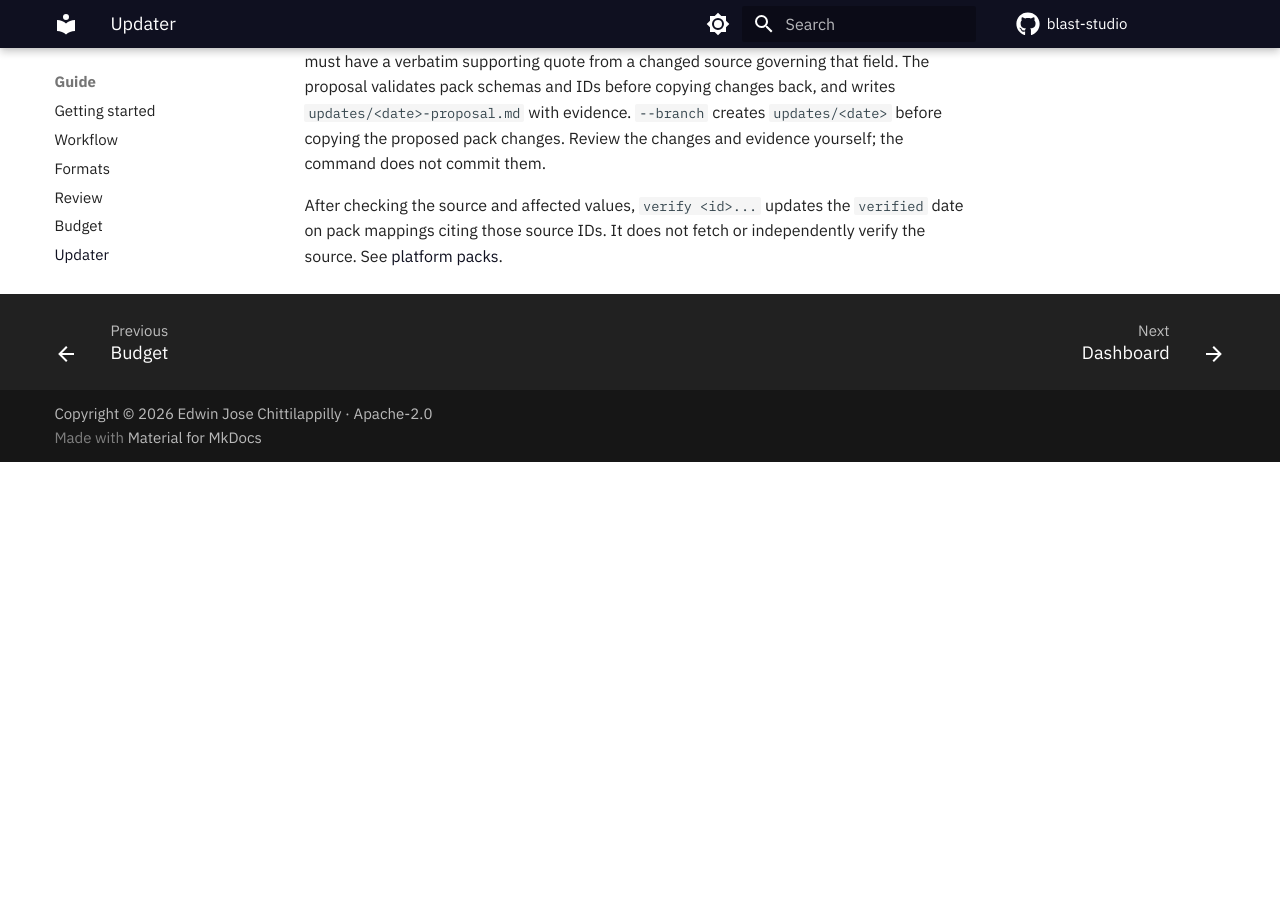
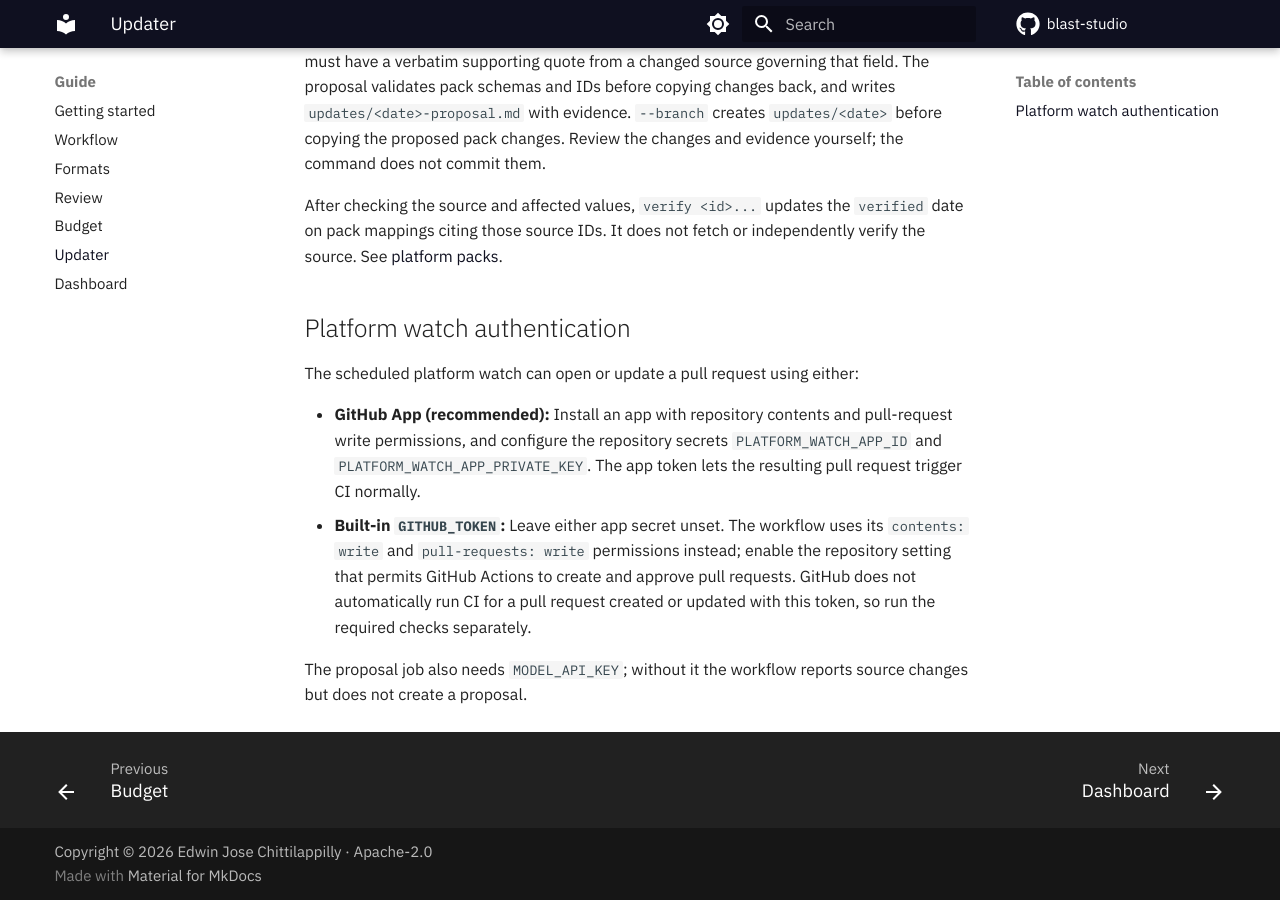
Before and after one commit to edwinjosechittilappilly/blast-studio, an MkDocs documentation site: the page built from docs/updater.md, in a window 1280 px wide and 900 px high, scrolled down 631 px. Built offline with MkDocs 1.6.1 and Material for MkDocs 9.7.7, drawn with Linux system fonts in a browser that asks for light colours; comment, search, counter and statistics services are not loaded; before the commit the page ends 1093 px from its top, so only the background shows below that.

Commit message:
Allow platform watch without GitHub App credentials

```diff
--- a/docs/updater.md
+++ b/docs/updater.md
@@ -14,3 +14,12 @@ bstudio sources verify source-id
 `propose` uses changed sources in the latest dated JSON report. It gives the configured agent the old and new snapshots and affected packs in a temporary workspace. Each changed leaf must have a verbatim supporting quote from a changed source governing that field. The proposal validates pack schemas and IDs before copying changes back, and writes `updates/<date>-proposal.md` with evidence. `--branch` creates `updates/<date>` before copying the proposed pack changes. Review the changes and evidence yourself; the command does not commit them.
 
 After checking the source and affected values, `verify <id>...` updates the `verified` date on pack mappings citing those source IDs. It does not fetch or independently verify the source. See [platform packs](platforms.md).
+
+## Platform watch authentication
+
+The scheduled platform watch can open or update a pull request using either:
+
+- **GitHub App (recommended):** Install an app with repository contents and pull-request write permissions, and configure the repository secrets `PLATFORM_WATCH_APP_ID` and `PLATFORM_WATCH_APP_PRIVATE_KEY`. The app token lets the resulting pull request trigger CI normally.
+- **Built-in `GITHUB_TOKEN`:** Leave either app secret unset. The workflow uses its `contents: write` and `pull-requests: write` permissions instead; enable the repository setting that permits GitHub Actions to create and approve pull requests. GitHub does not automatically run CI for a pull request created or updated with this token, so run the required checks separately.
+
+The proposal job also needs `MODEL_API_KEY`; without it the workflow reports source changes but does not create a proposal.
```
Also changed, not shown: 1 other file.
